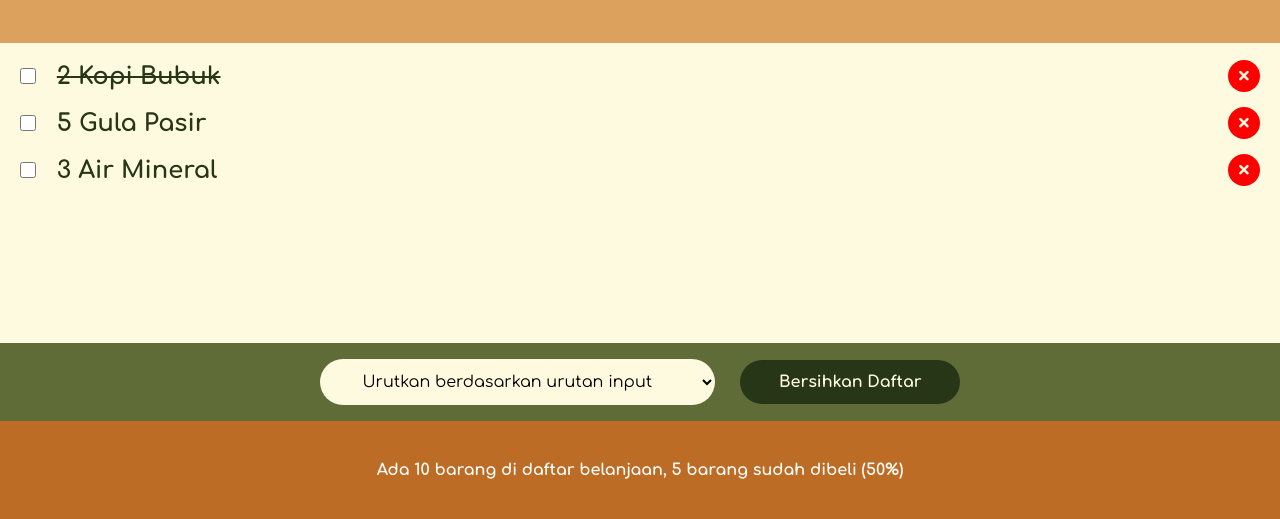
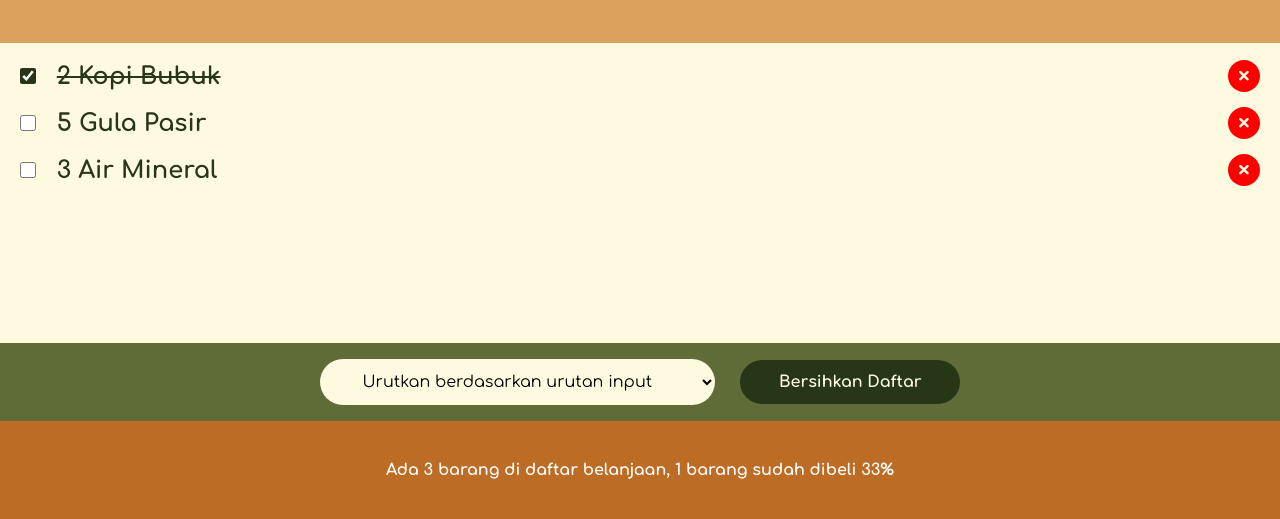
Before and after one commit to Mezzky/note-app, a React (Vite) app: page / in a window 1280 px wide. Shown: the part 278-797 px from the top of the page. Built offline with nearby package versions, Linux system fonts and the light colour scheme; a web font is replaced by a local one.

Commit message:
Update App.jsx

```diff
--- a/src/App.jsx
+++ b/src/App.jsx
@@ -36,6 +36,14 @@ export default function App() {
     setItems([]);
   }
 
+  function handleToggleItem(id) {
+    setItems((items) =>
+      items.map((item) =>
+        item.id === id ? { ...item, checked: !item.checked } : item
+      )
+    );
+  }
+
   return (
     <div className="app">
       <Header />
@@ -44,8 +52,9 @@ export default function App() {
         items={items}
         onDeleteItem={handleDeleteItem}
         clearItems={clearItems}
+        onToggleItem={handleToggleItem}
       />
-      <Stats />
+      <Stats items={items} />
     </div>
   );
 }
@@ -106,18 +115,38 @@ function Form({ onAddItem }) {
   );
 }
 
-function GroceryList({ items, onDeleteItem, clearItems }) {
+function GroceryList({ items, onDeleteItem, clearItems, onToggleItem }) {
+  const [sortBy, setSortBy] = useState("input");
+
+  let sortedItems;
+
+  switch (sortBy) {
+    case "name":
+      sortedItems = items.slice().sort((a, b) => a.name.localeCompare(b.name));
+      break;
+    case "checked":
+      sortedItems = items.slice().sort((a, b) => a.checked - b.checked);
+      break;
+    default:
+      sortedItems = items;
+  }
+
   return (
     <>
       <div className="list">
         <ul>
-          {items.map((item) => (
-            <Item item={item} key={item.id} onDeleteItem={onDeleteItem} />
+          {sortedItems.map((item) => (
+            <Item
+              item={item}
+              key={item.id}
+              onDeleteItem={onDeleteItem}
+              onToggleItem={onToggleItem}
+            />
           ))}
         </ul>
       </div>
       <div className="actions">
-        <select>
+        <select vaalue={sortBy} onChange={(e) => setSortBy(e.target.value)}>
           <option value="input">Urutkan berdasarkan urutan input</option>
           <option value="name">Urutkan berdasarkan nama barang</option>
           <option value="checked">Urutkan berdasarkan ceklis</option>
@@ -128,10 +157,14 @@ function GroceryList({ items, onDeleteItem, clearItems }) {
   );
 }
 
-function Item({ item, onDeleteItem }) {
+function Item({ item, onDeleteItem, onToggleItem }) {
   return (
     <li key={item.id}>
-      <input type="checkbox" />
+      <input
+        type="checkbox"
+        checked={item.checked}
+        onChange={() => onToggleItem(item.id)}
+      />
       <span style={item.checked ? { textDecoration: "line-through" } : {}}>
         {item.quantity} {item.name}
       </span>
@@ -140,10 +173,15 @@ function Item({ item, onDeleteItem }) {
   );
 }
 
-function Stats() {
+function Stats({ items }) {
+  const totalItems = items.length;
+  const checkedItems = items.filter((item) => item.checked).length;
+  const percentage = Math.round((checkedItems / totalItems) * 100);
+
   return (
     <footer className="stats">
-      Ada 10 barang di daftar belanjaan, 5 barang sudah dibeli (50%)
+      Ada {totalItems} barang di daftar belanjaan, {checkedItems} barang sudah
+      dibeli {percentage}%
     </footer>
   );
 }
```
